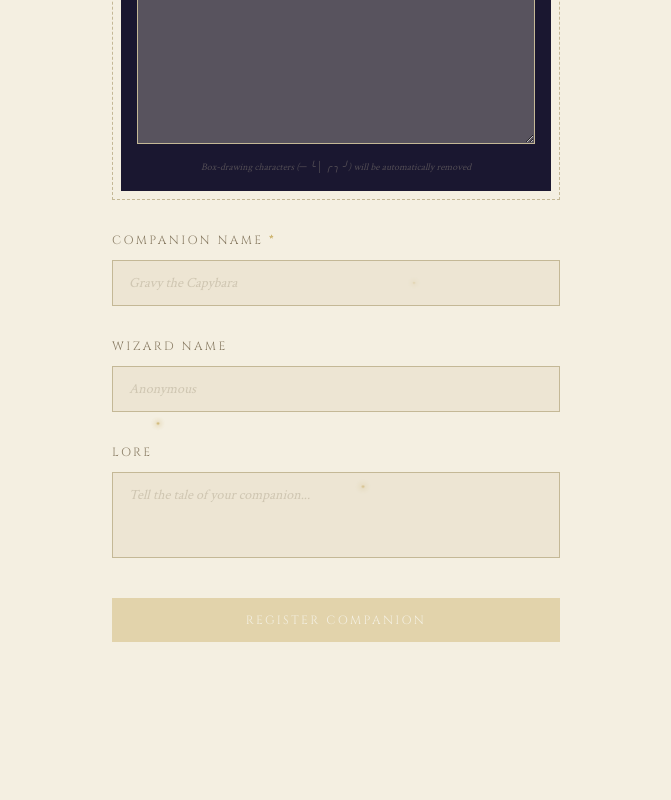
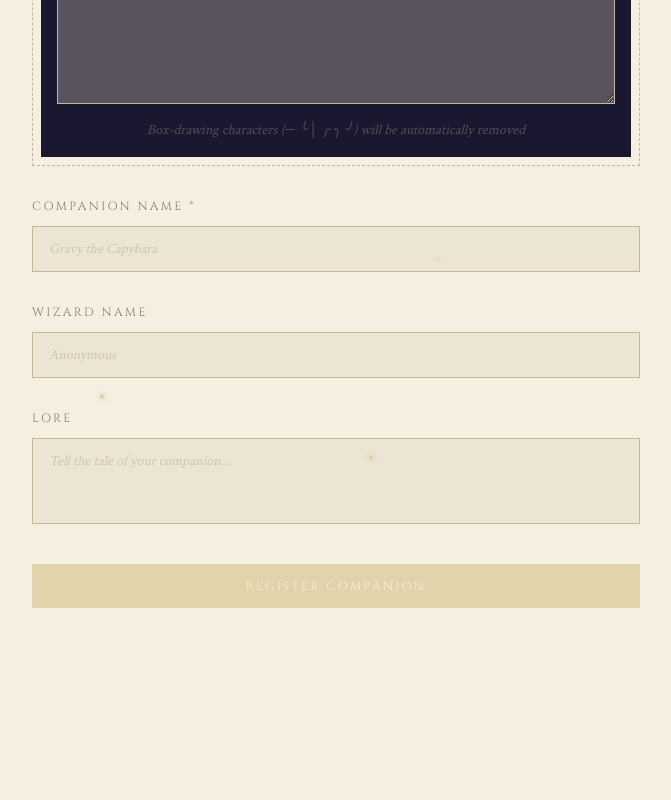
Before and after one commit to chenbs/claude-buddy-utopia, a Next.js app: page /upload in a window 1280 px wide. Shown: the part 820-1620 px from the top of the page, without its empty margins (304-975 px from the left). Built offline with nearby package versions, Linux system fonts and the light colour scheme.

Commit message:
modify style

```diff
--- a/src/app/upload/page.tsx
+++ b/src/app/upload/page.tsx
@@ -53,7 +53,7 @@ export default function UploadPage() {
   const canSubmit = !!textContent.trim() && !!name.trim();
 
   return (
-    <div className="relative max-w-lg mx-auto px-6 sm:px-8 py-16 sm:py-24 overflow-hidden">
+    <div className="relative max-w-2xl mx-auto px-6 sm:px-8 py-16 sm:py-24 overflow-hidden">
       {/* Floating sparkles */}
       <FloatingStars />
 
@@ -95,7 +95,7 @@ export default function UploadPage() {
                 className="input-field w-full px-4 py-3 bg-surface/30 border border-card-border text-sm
                            font-mono leading-relaxed placeholder:text-muted/20 resize-y whitespace-pre min-h-[320px]"
               />
-              <p className="text-card-text/30 text-[10px] italic mt-2 text-center">
+              <p className="text-card-text/30 text-[14px] italic mt-2 text-center">
                 Box-drawing characters (─ ╰ │ ╭ ╮ ╯) will be automatically removed
               </p>
             </div>
```
